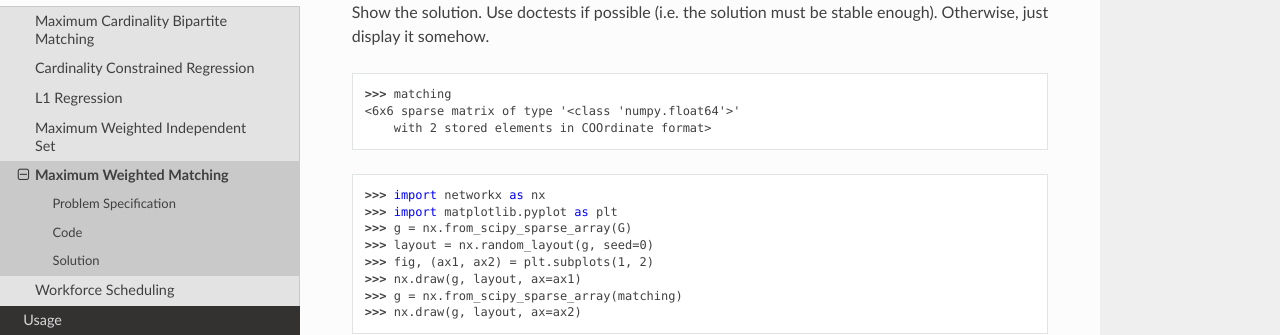
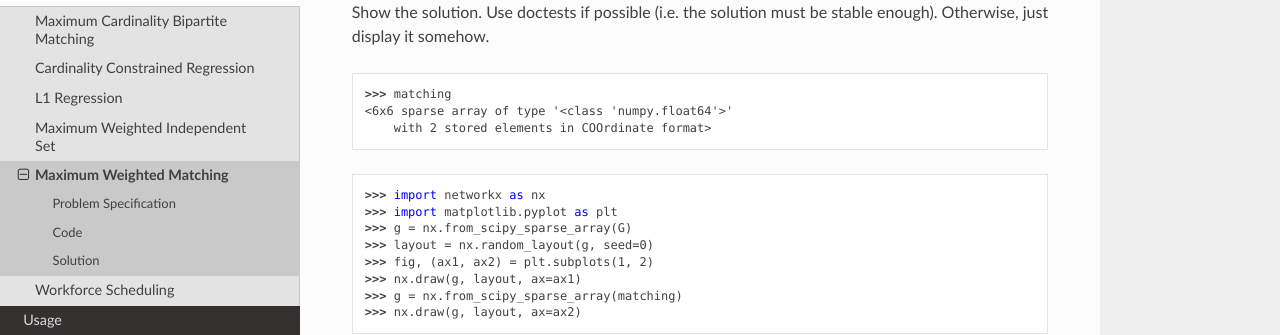
Before and after one commit to Gurobi/gurobi-optimods, a Sphinx documentation site: the page built from docs/source/mods/weighted-matching.rst, in a window 1280 px wide and 900 px high, scrolled down 1107 px. Shown: the part 156-491 px from the top of the window. Built offline with Sphinx 7.4.7 and the Read the Docs theme 2.0.0, drawn with Linux system fonts in a browser that asks for light colours.

Commit message:
Update doctests

```diff
--- a/docs/source/mods/bipartite-matching.rst
+++ b/docs/source/mods/bipartite-matching.rst
@@ -100,7 +100,7 @@ Show the solution. Use doctests if possible (i.e. the solution must be stable en
     :options: +NORMALIZE_WHITESPACE
 
     >>> matching
-    <8x8 sparse matrix of type '<class 'numpy.float64'>'
+    <8x8 sparse array of type '<class 'numpy.float64'>'
         with 3 stored elements in COOrdinate format>
 
 .. doctest:: bipartite_matching
--- a/docs/source/mods/weighted-matching.rst
+++ b/docs/source/mods/weighted-matching.rst
@@ -105,7 +105,7 @@ Show the solution. Use doctests if possible (i.e. the solution must be stable en
     :options: +NORMALIZE_WHITESPACE
 
     >>> matching
-    <6x6 sparse matrix of type '<class 'numpy.float64'>'
+    <6x6 sparse array of type '<class 'numpy.float64'>'
         with 2 stored elements in COOrdinate format>
 
 .. doctest:: weighted_matching
```
